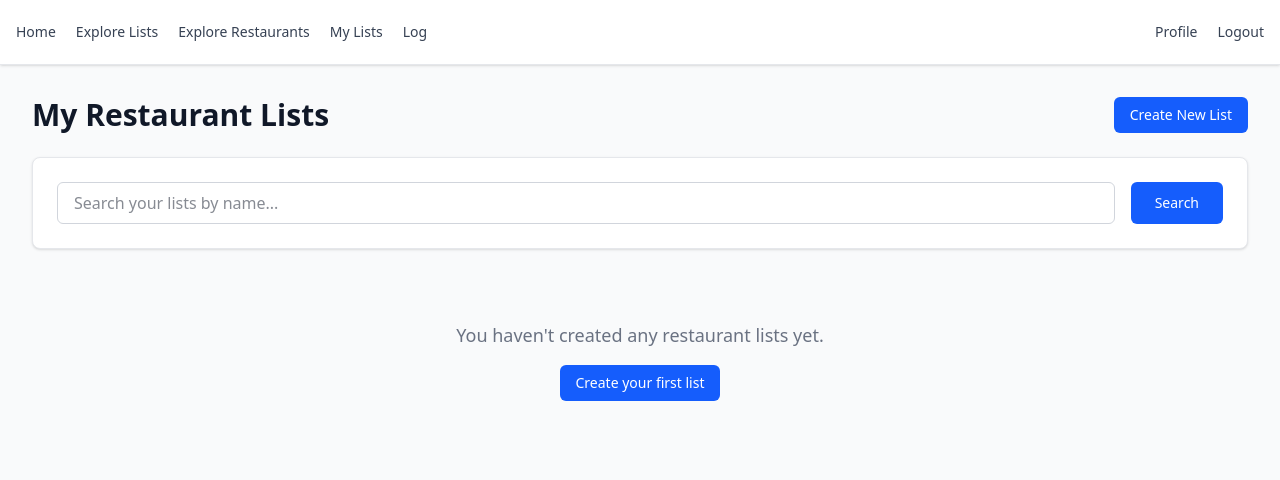
After one commit to leifmetcalf/munch-claude, a Django app: page /list/my/ in a window 1280 px wide. The commit adds this page. Shown: the top 480 px of the page. Run offline with Django 5.2, Linux system fonts and the light colour scheme; the visitor is signed in with stand-in values (Sample User, id 1); data that the repository does not hold is empty; style sheets or scripts are compiled from the project's sources.

Commit message:
Add 'My Lists' view and navigation
- Create user_restaurantlist_index view to show only logged-in user's lists
- Add template for personalized restaurant list view
- Add 'My Lists' nav button after 'Explore Restaurants'
- Include search functionality for user's own lists
- Auto-fill search query when clicking Import from restaurant index

🤖 Generated with [Claude Code](https://claude.ai/code)

Co-Authored-By: Claude <noreply@anthropic.com>

```diff
--- a/lists/templates/base.html
+++ b/lists/templates/base.html
@@ -18,6 +18,7 @@
                     {% if user.is_authenticated %}
                         <a href="{% url 'restaurantlist_index' %}" class="text-gray-700 hover:text-gray-900 px-2 py-2 rounded-md text-sm font-medium">Explore Lists</a>
                         <a href="{% url 'restaurant_index' %}" class="text-gray-700 hover:text-gray-900 px-2 py-2 rounded-md text-sm font-medium">Explore Restaurants</a>
+                        <a href="{% url 'user_restaurantlist_index' %}" class="text-gray-700 hover:text-gray-900 px-2 py-2 rounded-md text-sm font-medium">My Lists</a>
                         <a href="{% url 'restaurantlistitem_create' %}" class="text-gray-700 hover:text-gray-900 px-2 py-2 rounded-md text-sm font-medium">Log</a>
                     {% endif %}
                 </div>
--- a/lists/templates/lists/restaurant_index.html
+++ b/lists/templates/lists/restaurant_index.html
@@ -57,6 +57,6 @@
 {% endif %}
 
 <div class="text-center">
-    <a href="{% url 'restaurant_nominatim' %}" class="bg-blue-600 text-white hover:bg-blue-700 px-4 py-2 rounded-md text-sm font-medium transition-colors">Import restaurants</a>
+    <a href="{% url 'restaurant_nominatim' %}{% if query %}?q={{ query|urlencode }}{% endif %}" class="bg-blue-600 text-white hover:bg-blue-700 px-4 py-2 rounded-md text-sm font-medium transition-colors">Import restaurants</a>
 </div>
 {% endblock %}
--- /dev/null
+++ b/lists/templates/lists/user_restaurant_list_index.html
@@ -0,0 +1,65 @@
+{% extends 'base.html' %}
+
+{% block title %}My Lists - Munch{% endblock %}
+
+{% block content %}
+<div class="mb-6">
+    <div class="flex justify-between items-center mb-6">
+        <h1 class="text-3xl font-bold text-gray-900">My Restaurant Lists</h1>
+        <a href="{% url 'restaurantlist_create' %}" class="bg-blue-600 text-white hover:bg-blue-700 px-4 py-2 rounded-md text-sm font-medium transition-colors">Create New List</a>
+    </div>
+
+    <div class="bg-white rounded-lg shadow border border-gray-200 p-6">
+        <form method="get" class="flex gap-4">
+            <div class="flex-1">
+                <input
+                    type="text"
+                    name="q"
+                    value="{{ query|default:'' }}"
+                    placeholder="Search your lists by name..."
+                    class="w-full px-4 py-2 border border-gray-300 rounded-md focus:ring-blue-500 focus:border-blue-500">
+            </div>
+            <button type="submit" class="bg-blue-600 text-white hover:bg-blue-700 px-6 py-2 rounded-md text-sm font-medium transition-colors">
+                Search
+            </button>
+            {% if query %}
+                <a href="{% url 'user_restaurantlist_index' %}" class="bg-gray-200 text-gray-700 hover:bg-gray-300 px-6 py-2 rounded-md text-sm font-medium transition-colors">
+                    Clear
+                </a>
+            {% endif %}
+        </form>
+    </div>
+</div>
+
+{% if query %}
+    <p class="text-gray-600 mb-4">
+        {% if restaurant_lists %}
+            Showing {{ restaurant_lists|length }} result{{ restaurant_lists|length|pluralize }} for "{{ query }}"
+        {% else %}
+            No results found for "{{ query }}"
+        {% endif %}
+    </p>
+{% endif %}
+
+{% if restaurant_lists %}
+    <div class="grid grid-cols-1 md:grid-cols-2 lg:grid-cols-3 gap-6">
+        {% for restaurant_list in restaurant_lists %}
+            <div class="bg-white rounded-lg shadow border border-gray-200 p-6 hover:shadow-md transition-shadow">
+                <h3 class="text-xl font-semibold text-gray-900 mb-2">
+                    <a href="{% url 'restaurantlist_detail' restaurant_list.id %}" class="hover:text-blue-600">{{ restaurant_list.name }}</a>
+                </h3>
+                {% if restaurant_list.blurb %}
+                    <p class="text-gray-600 mb-2">{{ restaurant_list.blurb|truncatewords:20 }}</p>
+                {% endif %}
+                <p class="text-gray-500 text-sm"><strong>Created:</strong> {{ restaurant_list.inserted_at|date:"F j, Y" }}</p>
+            </div>
+        {% endfor %}
+    </div>
+{% else %}
+    <div class="text-center py-12">
+        <p class="text-gray-500 text-lg">You haven't created any restaurant lists yet.</p>
+        <a href="{% url 'restaurantlist_create' %}" class="mt-4 inline-block bg-blue-600 text-white hover:bg-blue-700 px-4 py-2 rounded-md text-sm font-medium transition-colors">Create your first list</a>
+    </div>
+{% endif %}
+
+{% endblock %}
--- a/lists/urls.py
+++ b/lists/urls.py
@@ -7,6 +7,7 @@ urlpatterns = [
     path('import/', views.restaurant_nominatim, name='restaurant_nominatim'),
     path('restaurants/', views.restaurant_index, name='restaurant_index'),
     path('list/', views.restaurantlist_index, name='restaurantlist_index'),
+    path('list/my/', views.user_restaurantlist_index, name='user_restaurantlist_index'),
     path('list/create/', views.restaurantlist_create, name='restaurantlist_create'),
     path('list/<int:list_id>/', views.restaurantlist_detail, name='restaurantlist_detail'),
     path('list/<int:list_id>/edit/', views.restaurantlist_edit, name='restaurantlist_edit'),
--- a/lists/views.py
+++ b/lists/views.py
@@ -170,6 +170,21 @@ def restaurantlist_index(request):
         )
 
     return render(request, 'lists/restaurant_list_index.html', {
+        'restaurant_lists': restaurant_lists,
+        'query': query
+    })
+
+
+@login_required
+def user_restaurantlist_index(request):
+    query = request.GET.get('q', '')
+    restaurant_lists = RestaurantList.objects.filter(owner=request.user)
+
+    if query:
+        # Search by list name
+        restaurant_lists = restaurant_lists.filter(name__icontains=query)
+
+    return render(request, 'lists/user_restaurant_list_index.html', {
         'restaurant_lists': restaurant_lists,
         'query': query
     })
```
